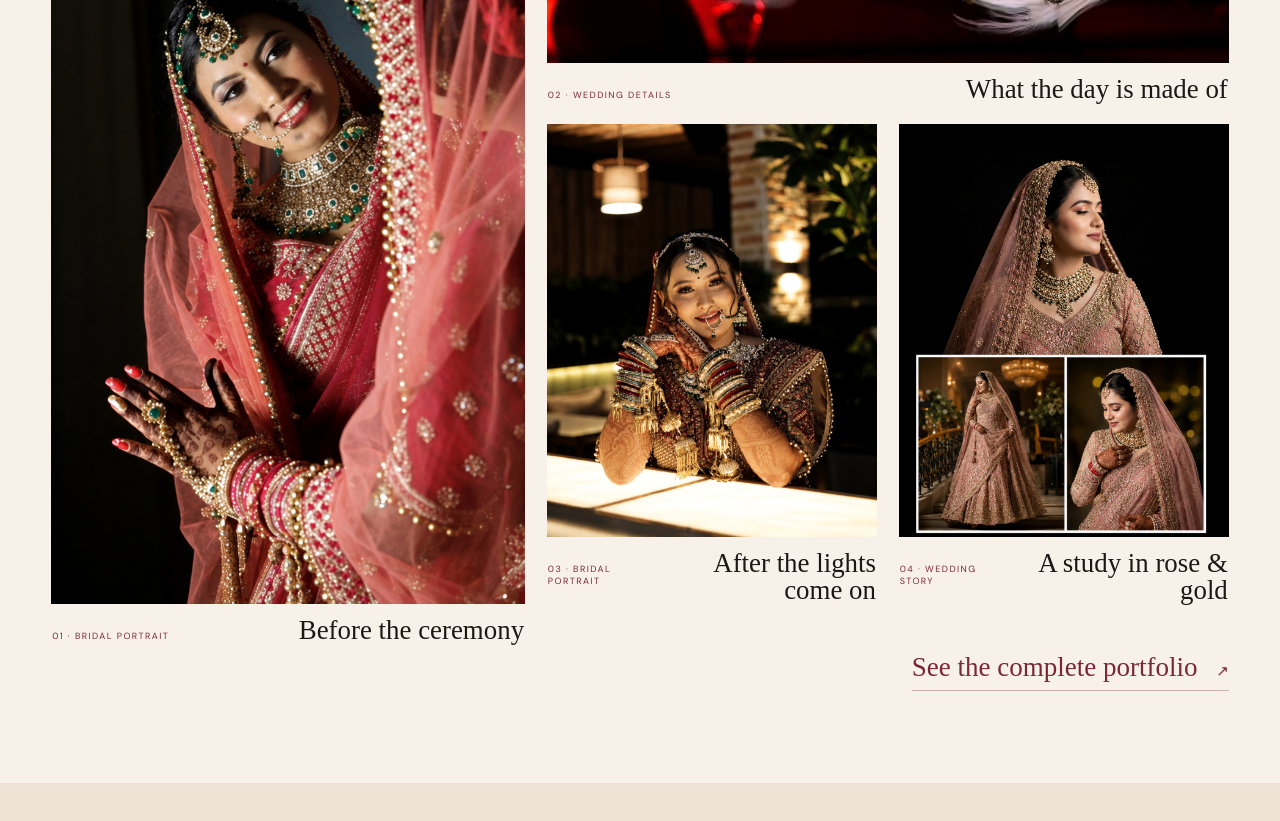
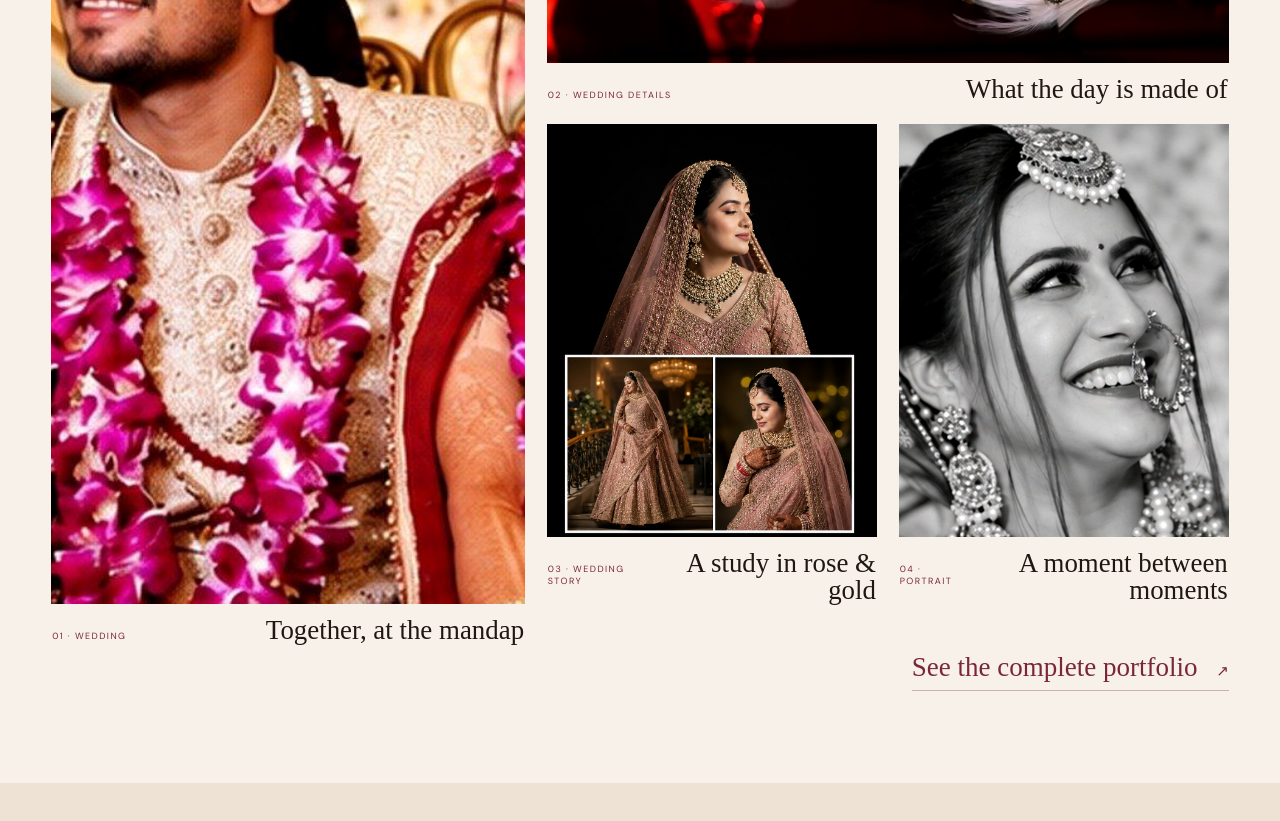
Before and after one commit to copywrk0-lgtm/Ansh-Digital-Studio, a Next.js app: page / in a window 1280 px wide. Shown: the part 2380-3201 px from the top of the page. Built offline with nearby package versions, Linux system fonts and the light colour scheme; a web font is replaced by a local one.

Commit message:
Avoid repeated hero imagery and optimize homepage portfolio

```diff
--- a/components/sections/PortfolioSection.tsx
+++ b/components/sections/PortfolioSection.tsx
@@ -4,10 +4,10 @@ import {portfolio} from '@/data/portfolio';
 import {Eyebrow} from '@/components/ui/Eyebrow';
 
 export function PortfolioSection(){
-  const lead=portfolio[0];
+  const lead=portfolio[1];
   const detail=portfolio[2];
-  const portrait=portfolio[3];
-  const story=portfolio[4];
+  const portrait=portfolio[4];
+  const story=portfolio[5];
   return <section className='work'>
     <div className='workIntro section'>
       <div><Eyebrow>Selected stories</Eyebrow><h2>Not poses.<br/><em>Pieces of the day.</em></h2></div>
@@ -15,17 +15,17 @@ export function PortfolioSection(){
     </div>
     <div className='featuredEditorial'>
       <article className='featuredLead'>
-        <div className='featuredImage'><Image src={lead.image} alt={`${lead.type}: ${lead.title}`} fill className='cover' quality={92} sizes='(max-width:800px) 100vw, 42vw'/></div>
+        <div className='featuredImage'><Image src={lead.image} alt={`${lead.type}: ${lead.title}`} fill className='cover' quality={85} sizes='(max-width:800px) 100vw, 42vw'/></div>
         <div className='featuredCaption'><span>01 · {lead.type}</span><h3>{lead.title}</h3></div>
       </article>
       <div className='featuredRight'>
         <article className='featuredWide'>
-          <div className='featuredImage'><Image src={detail.image} alt={`${detail.type}: ${detail.title}`} fill className='cover' quality={92} sizes='(max-width:800px) 100vw, 58vw'/></div>
+          <div className='featuredImage'><Image src={detail.image} alt={`${detail.type}: ${detail.title}`} fill className='cover' quality={85} sizes='(max-width:800px) 100vw, 58vw'/></div>
           <div className='featuredCaption'><span>02 · {detail.type}</span><h3>{detail.title}</h3></div>
         </article>
         <div className='featuredPair'>
           {[portrait,story].map((p,i)=><article className='featuredSmall' key={p.n}>
-            <div className='featuredImage'><Image src={p.image} alt={`${p.type}: ${p.title}`} fill className='cover' quality={90} sizes='(max-width:800px) 100vw, 29vw'/></div>
+            <div className='featuredImage'><Image src={p.image} alt={`${p.type}: ${p.title}`} fill className='cover' quality={84} sizes='(max-width:800px) 100vw, 29vw'/></div>
             <div className='featuredCaption'><span>0{i+3} · {p.type}</span><h3>{p.title}</h3></div>
           </article>)}
         </div>
```
